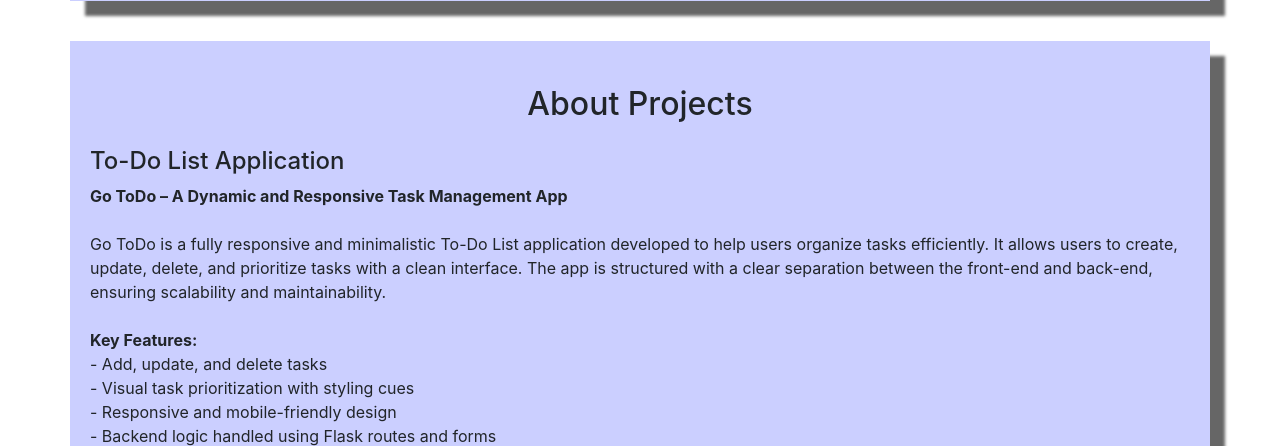
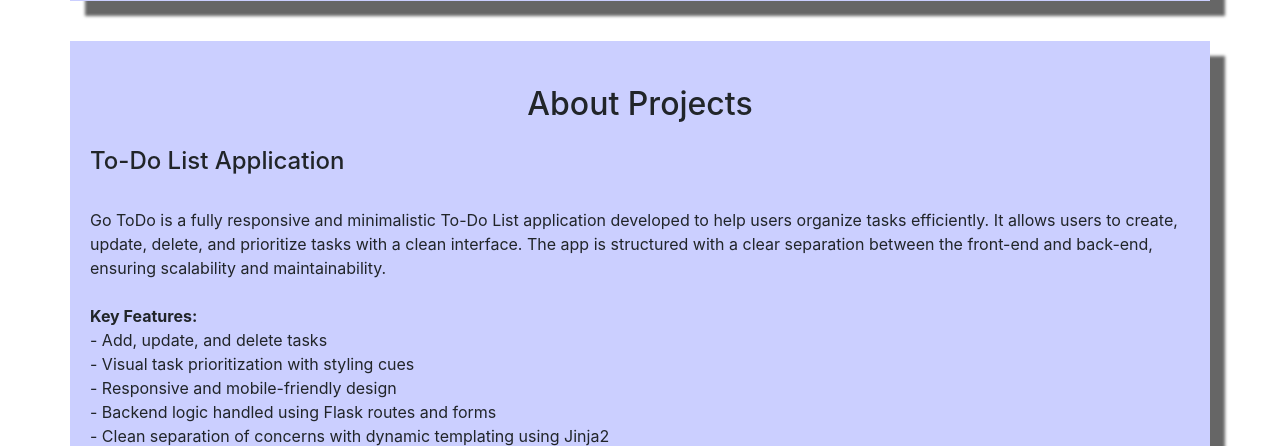
Before and after one commit to maazsiddiqui79/To-Do-List-Web-Application, a Flask app: page /Profile in a window 1280 px wide. Shown: the part 757-1203 px from the top of the page. Run offline with Flask 3, Linux system fonts and the light colour scheme.

Commit message:
Update connect.html

```diff
--- a/api/templates/connect.html
+++ b/api/templates/connect.html
@@ -51,9 +51,7 @@
   <div class="container">
     <h2 class="wrapper text-center my-4">About Projects</h2>
     <h4>To-Do List Application</h4>
-    <p>
-<b>Go ToDo – A Dynamic and Responsive Task Management App</b><br><br>
-Go ToDo is a fully responsive and minimalistic To-Do List application developed to help users organize tasks efficiently. It allows users to create, update, delete, and prioritize tasks with a clean interface. The app is structured with a clear separation between the front-end and back-end, ensuring scalability and maintainability.<br><br>
+    <p><br>Go ToDo is a fully responsive and minimalistic To-Do List application developed to help users organize tasks efficiently. It allows users to create, update, delete, and prioritize tasks with a clean interface. The app is structured with a clear separation between the front-end and back-end, ensuring scalability and maintainability.<br><br>
 
 <b>Key Features:</b><br>
 - Add, update, and delete tasks<br>
```
